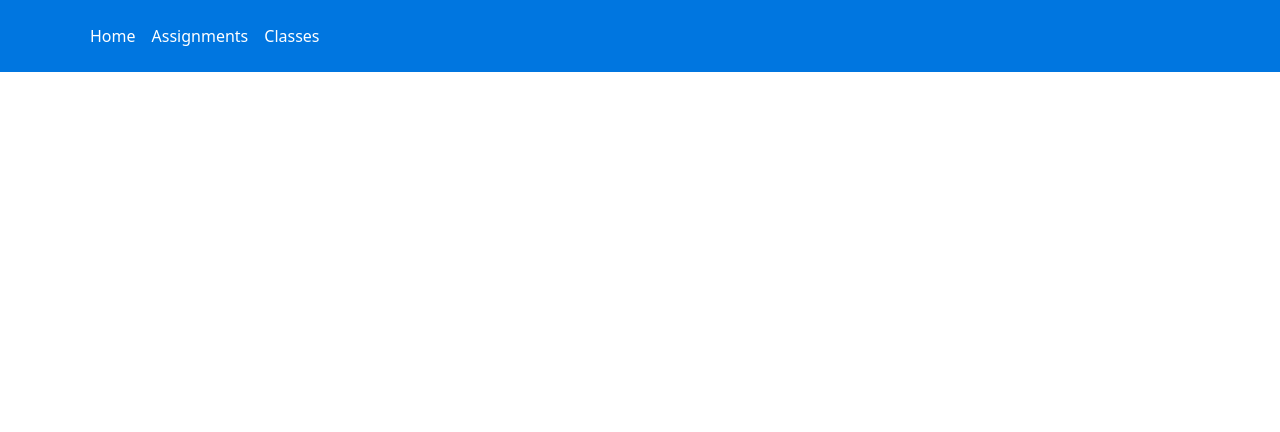
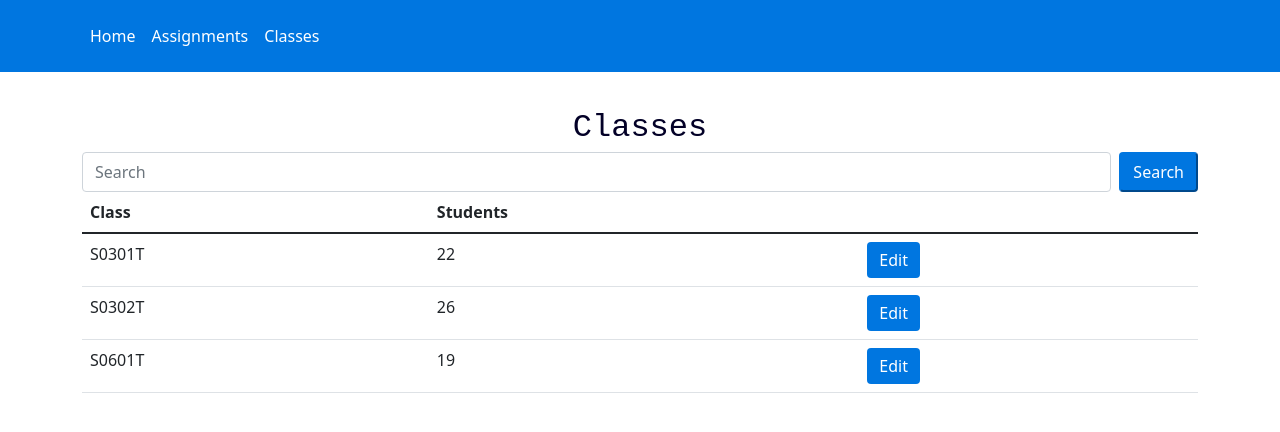
Before and after one commit to Fontys-Refactoring-Flow/Refactoring-Flow-TeacherView, a React (Create React App) app in the folder teacher-view/: page /classes in a window 1280 px wide. Shown: the top 432 px of the page. Built offline with nearby package versions, Linux system fonts and the light colour scheme; the HTML template or start-up script is replaced by a standard one.

Commit message:
:sparkles: Classes page inhoud

```diff
--- a/teacher-view/src/App.js
+++ b/teacher-view/src/App.js
@@ -4,6 +4,7 @@ import Home from './Pages/Home'
 import Header from './Components/Header'
 import Assignments from './Pages/Assignments'
 import Classes from './Pages/Classes';
+import EditClass from './Pages/EditClass';
 
 function App() {
   return (
@@ -14,6 +15,7 @@ function App() {
           <Route path='/' element={<Home/>}/>
           <Route path='/assignments' element={<Assignments/>}/>
           <Route path='/classes' element={<Classes/>}/>
+          <Route path='/editclass' element={<EditClass/>}/>
         </Routes>
       </div>
     </Router>
--- a/teacher-view/src/Pages/Assignments.jsx
+++ b/teacher-view/src/Pages/Assignments.jsx
@@ -1,9 +1,10 @@
 import React from 'react'
+import './../Style/Main.css'
 
 const Home = () => {
   return (
-    <div>
-      <h1>Not Home</h1>
+    <div className='container'>
+      <p className='title'>Not Home</p>
     </div>
   )
 }
--- a/teacher-view/src/Pages/Classes.jsx
+++ b/teacher-view/src/Pages/Classes.jsx
@@ -1,12 +1,47 @@
 import { React, useState } from 'react'
 import './../Style/Main.css'
+import { Link } from 'react-router-dom'
 
 const Classes = () => {
 
   return (
-    <div className='container'>
-
-    </div>
+    <div>
+        <div class="container">
+            <p className='title'>Classes</p>
+            <form class="d-flex">
+                <input class="form-control me-2" type="search" placeholder="Search" aria-label="Search"/>
+                <button class="button" type="submit">Search</button>
+            </form>
+        </div>
+        <div className='container' style={{textAlign:'left'}}>
+            <table class="table table-hover">
+                <thead>
+                    <tr>
+                        <th scope="col">Class</th>
+                        <th scope="col">Students</th>
+                        <th scope="col"></th>
+                    </tr>
+                </thead>
+                <tbody>
+                    <tr>
+                        <td scope="row">S0301T</td>
+                        <td>22</td>
+                        <td><Link to='/editclass' className='button'>Edit</Link></td>
+                    </tr>
+                    <tr>
+                        <td scope="row">S0302T</td>
+                        <td>26</td>
+                        <td><Link to='/editclass' className='button'>Edit</Link></td>
+                    </tr>
+                    <tr>
+                        <td scope="row">S0601T</td>
+                        <td>19</td>
+                        <td><Link to='/editclass' className='button'>Edit</Link></td>
+                    </tr>
+                </tbody>
+            </table>
+        </div>
+  </div>
   )
 }
 
--- /dev/null
+++ b/teacher-view/src/Pages/EditClass.jsx
@@ -0,0 +1,11 @@
+import './../Style/Main.css'
+
+const EditClass = () => {
+  return (
+    <div className='container'>
+      <p className="title">Edit Class</p>
+    </div>
+  )
+}
+
+export default EditClass
--- a/teacher-view/src/Pages/Home.jsx
+++ b/teacher-view/src/Pages/Home.jsx
@@ -3,8 +3,8 @@ import './../Style/Main.css'
 
 const Home = () => {
   return (
-    <div>
-      <h1>Home</h1>
+    <div className='container'>
+      <h1 className='title'>Home</h1>
       <a className='button'>Test</a>
     </div>
   )
--- a/teacher-view/src/Style/Main.css
+++ b/teacher-view/src/Style/Main.css
@@ -60,4 +60,5 @@
   ::-webkit-scrollbar-thumb:hover {
     background: #000000;
   }
+
  html { overflow-y: scroll; }
```
